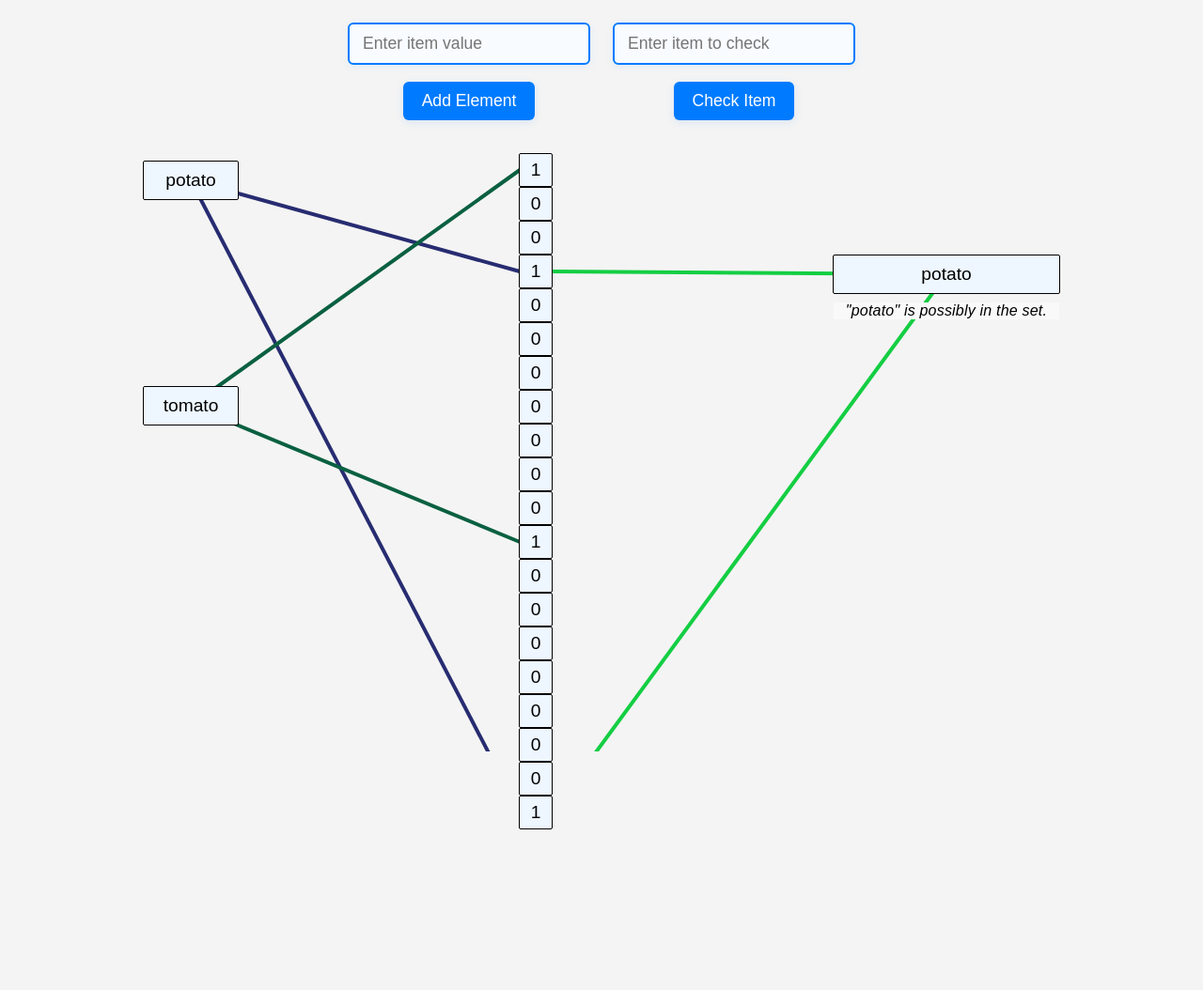
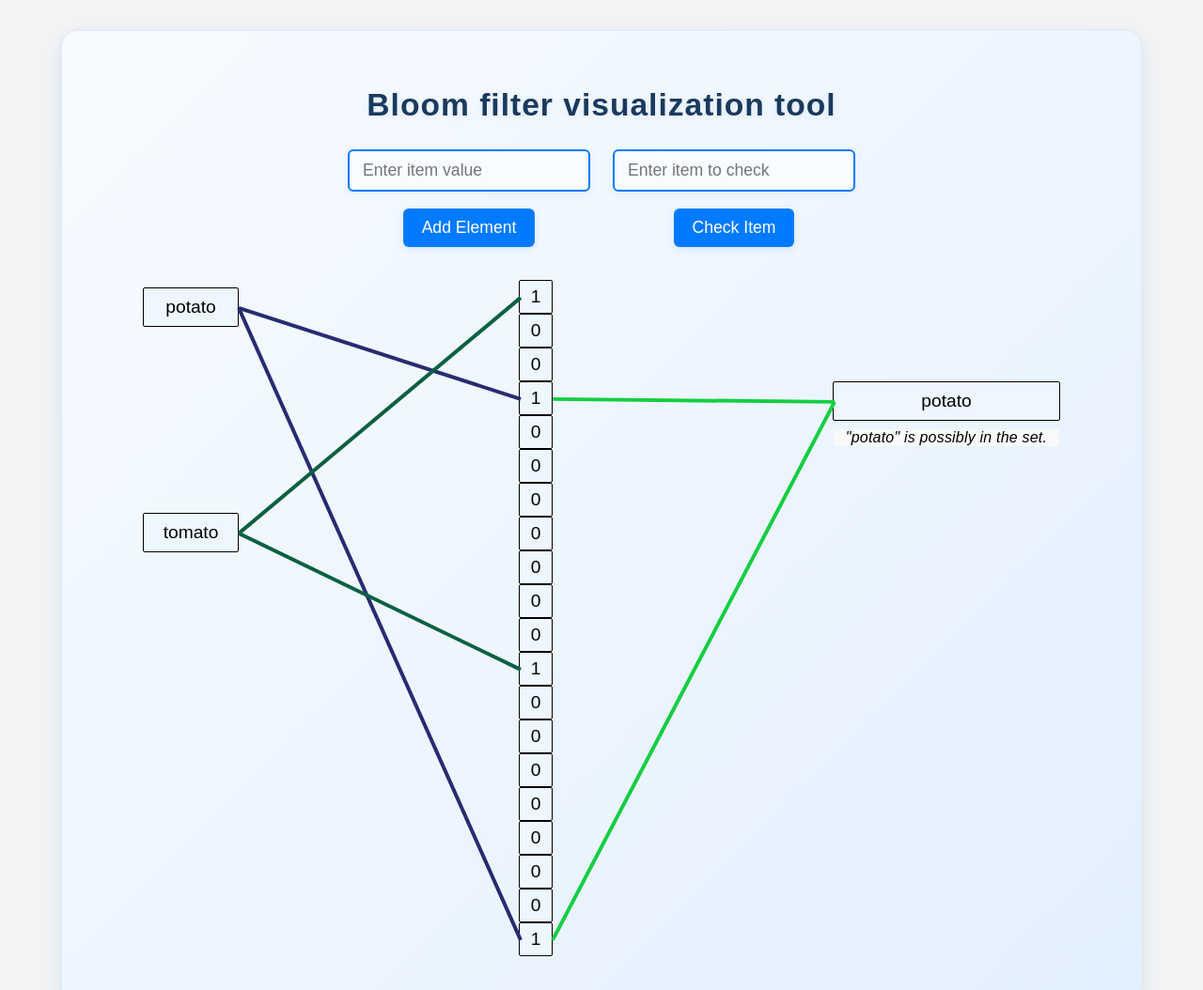
Before and after one commit to Skalnark/bloom_filter_va, a website built with Parcel: page index.html in a window 1280 px wide. Shown: the top 1054 px of the page at 94% size. Before the commit the page ends 894 px from the top, so only its background shows below. Built offline with nearby package versions, Linux system fonts and the light colour scheme.

Commit message:
Refactor HTML structure and enhance CSS styles for filter container

```diff
--- a/index.html
+++ b/index.html
@@ -1,6 +1,6 @@
-
 <!DOCTYPE html>
 <html lang="en">
+
 <head>
 	<meta charset="UTF-8">
 	<link rel="stylesheet" href="styles.css">
@@ -8,8 +8,11 @@
 	<meta name="viewport" content="width=device-width, initial-scale=1.0">
 	<title>Bloom filter visualization tool</title>
 </head>
+
 <body>
 	<script src="index.js" type="module"></script>
+	<div id="filter-container" class="filter-container">
+		<h2>Bloom filter visualization tool</h2>
 		<div class="top-input-container responsive-flex">
 			<div class="add-list-container" id="add-item-input-container"></div>
 			<div class="check-item-input-container" id="check-item-input-container"></div>
@@ -19,5 +22,7 @@
 			<div class="list-container" id="bloom-filter-container"></div>
 			<div class="list-container" id="check-item-container"></div>
 		</div>
+	</div>
 </body>
+
 </html>
--- a/src/draw.js
+++ b/src/draw.js
@@ -2,17 +2,19 @@ import { Vector } from "./vector.js";
 
 class Draw {
     static svg;
-    static itemLines;
-    static checkLines;
+    itemLines;
+    checkLines;
+    canvasContainer;
 
     constructor() {
+        this.canvasContainer = document.getElementById('filter-container');
         this.initializeSVG();
         this.itemLines = [];
         this.checkLines = [];
     }
 
     renderLines() {
-        document.body.removeChild(this.svg);
+        this.canvasContainer.removeChild(this.svg);
         this.initializeSVG();
 
         for (const v of this.itemLines) {
@@ -30,32 +32,34 @@ class Draw {
         this.svg.style.position = 'absolute';
         this.svg.style.left = '0';
         this.svg.style.top = '0';
-        this.svg.style.width = '100vw';
-        this.svg.style.height = '100vh';
+        this.svg.style.width = '100%';
+        this.svg.style.height = '100%';
         this.svg.style.pointerEvents = 'none';
-        this.svg.style.zIndex = '-1';
-        document.body.appendChild(this.svg);
+        this.canvasContainer.appendChild(this.svg);
     }
 
     #drawLine(v) {
         const rect1 = document.getElementById(v.div1).getBoundingClientRect();
         const rect2 = document.getElementById(v.div2).getBoundingClientRect();
+        const parent = this.canvasContainer.getBoundingClientRect();
 
         let startX, startY, endX, endY;
         if(v.side === 'right')
         {
-            startX = rect1.left + rect1.width / 2;
-            startY = rect1.top + rect1.height / 2;
-            endX = rect2.left + rect2.width;
-            endY = rect2.top + rect2.height / 2;
+            startX = rect1.left - parent.left;
+            startY = rect1.top - parent.top + rect1.height / 2;
+            endX = rect2.left - parent.left + rect2.width;
+            endY = rect2.top - parent.top + rect2.height / 2;
+
+            console.log(`Drawing right line from (${startX}, ${startY}) to (${endX}, ${endY})`);
         }
 
         if(v.side === 'left')
         {
-            startX = rect1.left + rect1.width / 2;
-            startY = rect1.top + rect1.height / 2;
-            endX = rect2.left;
-            endY = rect2.top + rect2.height / 2;
+            startX = rect1.left + rect1.width - parent.left;
+            startY = rect1.top + rect1.height / 2 - parent.top;
+            endX = rect2.left - parent.left;
+            endY = rect2.top + rect2.height / 2 - parent.top;
         }
 
         const line = document.createElementNS('http://www.w3.org/2000/svg', 'line');
--- a/styles.css
+++ b/styles.css
@@ -1,4 +1,28 @@
-/* Cool style for input fields */
+.filter-container {
+    max-width: 1100px;
+    margin: 32px auto 0 auto;
+    background: linear-gradient(135deg, #f8fbff 0%, #e3f0ff 100%);
+    border-radius: 18px;
+    box-shadow: 0 8px 32px rgba(0, 123, 255, 0.10), 0 1.5px 8px rgba(0,0,0,0.04);
+    padding: 32px 24px 40px 24px;
+    border: 1.5px solid #e0eaff;
+    position: relative;
+    overflow: hidden;
+    transition: box-shadow 0.2s;
+}
+.filter-container:hover {
+    box-shadow: 0 12px 40px rgba(0, 123, 255, 0.16), 0 2px 12px rgba(0,0,0,0.06);
+}
+.filter-container h2 {
+    text-align: center;
+    font-size: 2.1em;
+    font-weight: 700;
+    color: #1a3a5d;
+    margin-bottom: 28px;
+    letter-spacing: 1px;
+    text-shadow: 0 2px 8px #e0eaff;
+}
+
 .input-field {
     padding: 10px 14px;
     border: 2px solid #007bff;
@@ -16,7 +40,6 @@
     box-shadow: 0 0 0 2px #cce4ff;
 }
 
-/* Cool style for input buttons */
 .input-button {
     padding: 10px 20px;
     border: none;
@@ -32,7 +55,7 @@
     background: linear-gradient(90deg, #0056b3 0%, #007bff 100%);
     box-shadow: 0 4px 16px rgba(0,123,255,0.18);
 }
-/* Responsive layout for side-by-side container */
+
 .responsive-flex {
     display: flex;
     flex-wrap: wrap;
@@ -88,7 +111,7 @@
     width: 100%;
     background-color: #f9f9f9;
 }
-/* Horizontally align add-list-container and check-item-input-container */
+
 .top-input-container {
     display: flex;
     flex-direction: row;
```
Lines whose indentation alone changed are shown as unchanged.
